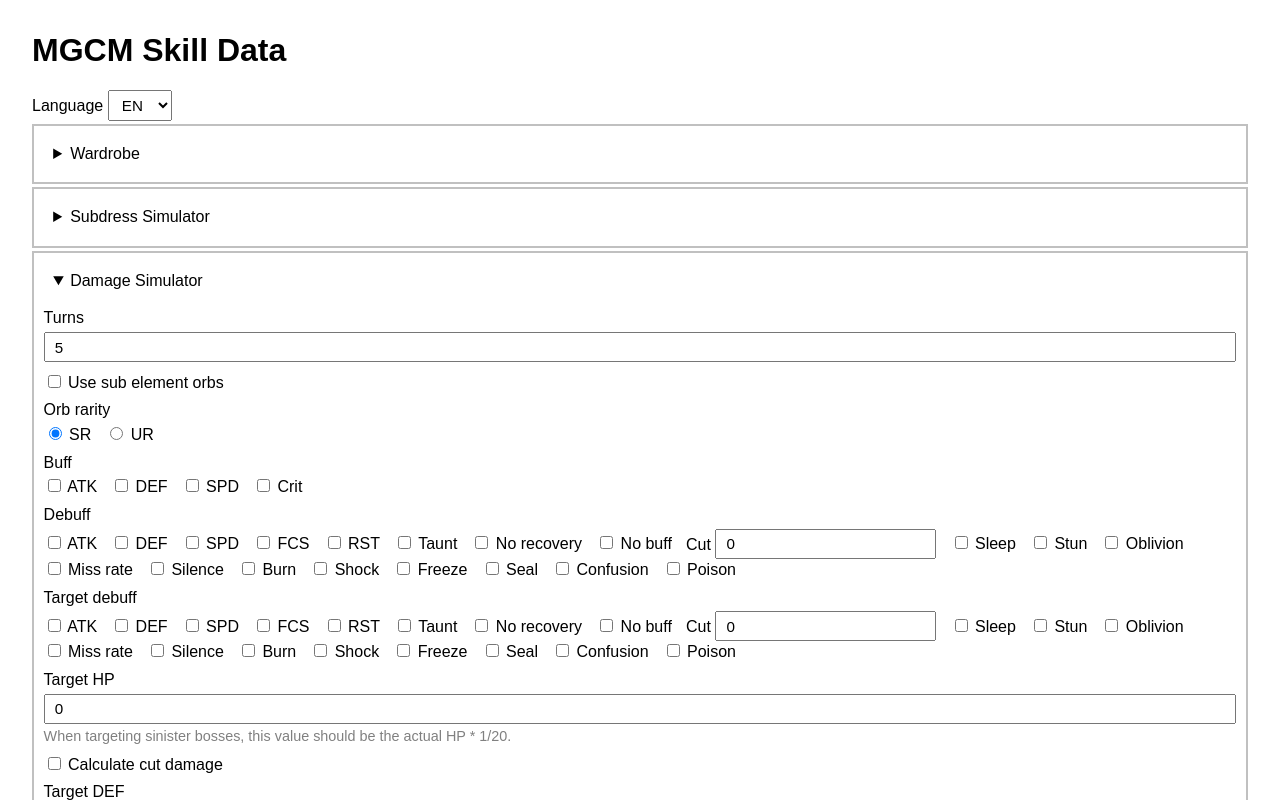
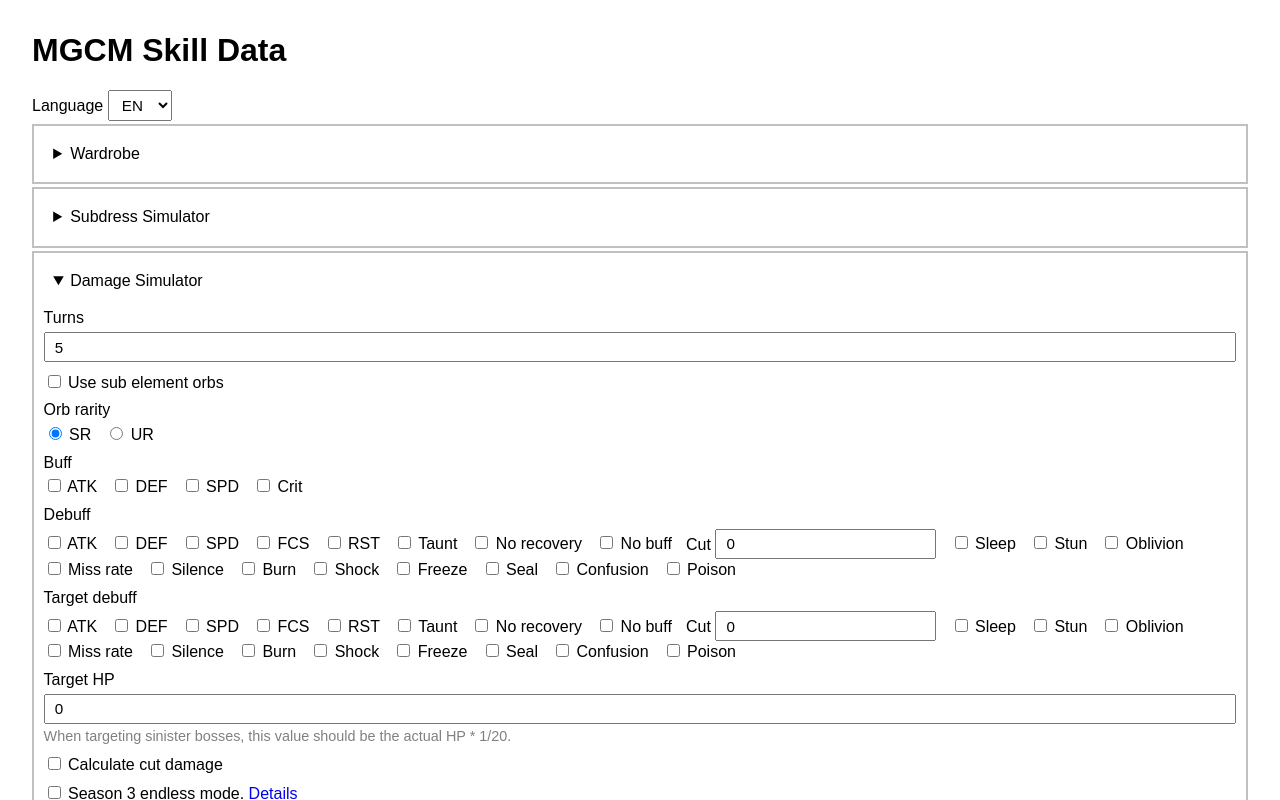
Before and after one commit to eight04/mgcm-skill-data, a Svelte app: page / in a window 1280 px wide. Both pictures are taken after a click on the heading "Damage Simulator". Shown: the top 800 px of the page. Built offline with nearby package versions, Linux system fonts and the light colour scheme.

Commit message:
Add: s3endless

```diff
--- a/src/DPSSimulator.svelte
+++ b/src/DPSSimulator.svelte
@@ -23,6 +23,7 @@ let target = {hp: 0, def: 1000, element: "neutral"};
 let targetDebuff = [];
 let useCut = false;
 let targetNumber = 1;
+let s3endless = false;
 
 let running = false;
 let result;
@@ -51,7 +52,8 @@ async function simulate() {
       target,
       turn,
       useCut,
-      targetNumber
+      targetNumber,
+      s3endless
     });
     resultErr = false;
     maxScore = result[0].score;
@@ -116,6 +118,11 @@ function getOrbName(build) {
 <label class="input-group">
   <input type="checkbox" bind:checked={useCut}>
   Calculate cut damage
+</label>
+
+<label class="input-group">
+  <input type="checkbox" bind:checked={s3endless}>
+  Season 3 endless mode. <a href="https://github.com/eight04/mgcm-skill-data/issues/31">Details</a>
 </label>
 
 <label class="input-group">
--- a/src/simulate-skill.mjs
+++ b/src/simulate-skill.mjs
@@ -242,6 +242,7 @@ export function simulateSkillMod({
   targetDebuff,
   useCut = false,
   targetNumber = 1,
+  s3endless
 }) {
   const skillData = skillMap.get(dress.name);
   if (!skillData) throw new Error(`missing skill data for ${dress.name}`);
@@ -270,7 +271,8 @@ export function simulateSkillMod({
         cut: useCut ? sum(rawData.special?.cutRate, context) : 0,
         buff,
         debuff,
-        targetNumber
+        targetNumber,
+        s3endless
       }),
       cd: dress.skill[index].cd?.[1] || 1,
       sleep: 0,
@@ -358,23 +360,35 @@ function buildMod({
   cut,
   buff,
   debuff,
-  targetNumber
+  targetNumber,
+  s3endless = false
 }) {
   const result = {};
-  for (const part of skill) {
+  skill.forEach((part, i) => {
     for (const key in part.mod) {
       result[key] = part.mod[key] *
         (100 + bonus) / 100 *
         specialBonus *
         getBuffValue(buff, debuff, key) *
         part.hits *
-        (part.aoe ? targetNumber : 1);
+        (part.aoe ? targetNumber : 1) *
+        (s3endless ? getS3EndlessBonus(part.hits, i > 0) : 1);
     }
-  }
+  });
   if (cut) {
     result.targetHp = (result.targetHp || 0) + cut * 0.05 * 0.85;
   }
   return result;
+}
+
+function getS3EndlessBonus(hits, isSecondHit) {
+  if (isSecondHit) {
+    return 5;
+  }
+  if (hits <= 1) {
+    return 1;
+  }
+  return ((hits - 1) * 5 + 1) / hits;
 }
 
 function addMod(a, b) {
--- a/src/simulate.worker.mjs
+++ b/src/simulate.worker.mjs
@@ -84,7 +84,8 @@ export function simulateDps({
   targetDebuff,
   turn,
   useCut,
-  targetNumber
+  targetNumber,
+  s3endless
 }) {
   target = normalizeTarget(target);
   buff = normalizeBuff(buff);
@@ -108,7 +109,8 @@ export function simulateDps({
       targetBuff: getDefaultTargetBuff(), // FIXME: make it customizable
       targetDebuff,
       useCut,
-      targetNumber
+      targetNumber,
+      s3endless
     })) {
       const mainDress = buildDress({
         dress,
```
